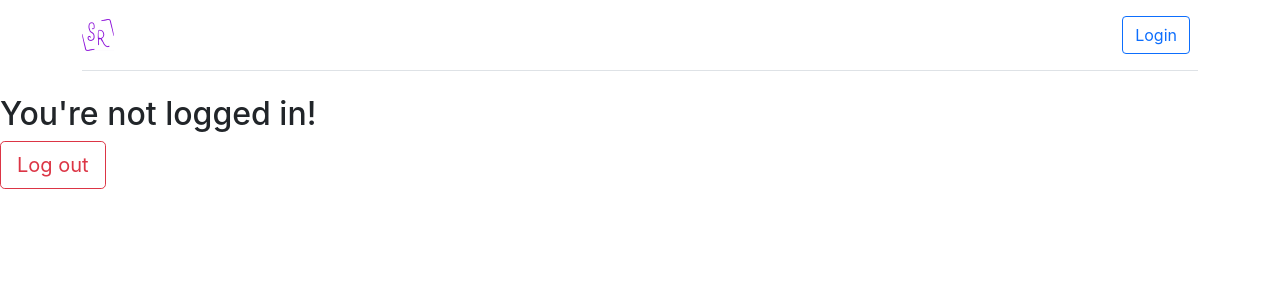
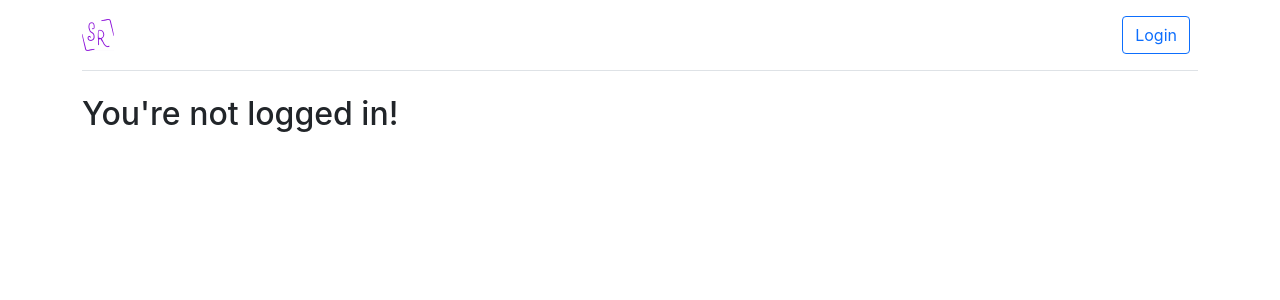
Before and after one commit to skyfenton/simply-rented, a React (Create React App) app in the folder react-frontend/: page /profile in a window 1280 px wide. Shown: the top 300 px of the page. Built offline with nearby package versions, Linux system fonts and the light colour scheme.

Commit message:
Aligned profile elements

```diff
--- a/react-frontend/src/App.js
+++ b/react-frontend/src/App.js
@@ -15,20 +15,20 @@ function setUser(email) {
   sessionStorage.setItem("user", JSON.stringify(email));
 }
 
-function removeUser() {
-  if(getUser()){
-    console.log("removing user");
-    sessionStorage.removeItem("user");
-    return true;
-  }
-  console.log("user does not exist");
-  return false;
-}
-
 function getUser() {
   const userJson = sessionStorage.getItem("user");
   const userData = JSON.parse(userJson);
   return userData;
+}
+
+function removeUser() {
+  if (getUser()) {
+    console.log("removing user from session");
+    sessionStorage.removeItem("user");
+    return true;
+  }
+  console.log("session user does not exist");
+  return false;
 }
 
 export default function App() {
--- a/react-frontend/src/pages/Profile.js
+++ b/react-frontend/src/pages/Profile.js
@@ -6,20 +6,28 @@ export default function Profile(props) {
 
   function removeUser(e) {
     e.preventDefault();
-    if(props.removeUser()){
+    if (props.removeUser()) {
       navigate("/");
     }
   }
 
   return (
+    <div className="container">
+      {user ? (
         <>
-      <h2>{user ? user : "You're not logged in!"}</h2>
+          <h2 className="pb-3">{user}</h2>
+          <div className="d-grid gap-2">
             <button
               className="btn btn-lg btn-outline-danger"
               onClick={removeUser}
             >
               Log out
             </button>
+          </div>
         </>
+      ) : (
+        <h2>You're not logged in!</h2>
+      )}
+    </div>
   );
 }
```
Lines whose indentation alone changed are shown as unchanged.
